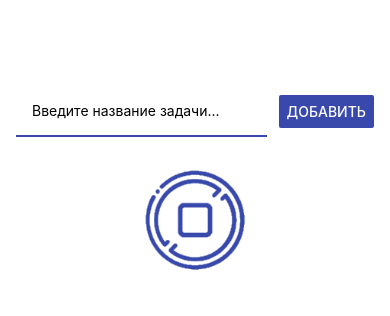
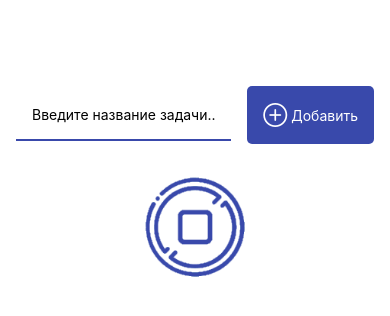
Before and after one commit to Neikan/RN.First, a React Native app: screen / in a window 390 px wide. Shown: the top 316 px of the page. Built offline with nearby package versions, Linux system fonts and the light colour scheme.

Commit message:
feat(NewTodo): refactor component

```diff
--- a/src/components/NewTodo/index.tsx
+++ b/src/components/NewTodo/index.tsx
@@ -1,7 +1,10 @@
 import React, { FC, useState } from 'react'
-import { Alert, Button, StyleSheet, TextInput, View } from 'react-native'
+import { Alert, Keyboard, StyleSheet, TextInput, View } from 'react-native'
+import { AntDesign } from '@expo/vector-icons'
 
 import { DefaultTheme } from '@/consts/theme'
+
+import { AppButton } from '../AppButton'
 
 import { INewTodoProps as IProps } from './types'
 
@@ -13,7 +16,7 @@ const styles = StyleSheet.create({
     marginBottom: 16
   },
   input: {
-    width: '70%',
+    width: '60%',
     borderStyle: 'solid',
     borderBottomColor: DefaultTheme.BRAND_500,
     borderBottomWidth: 2,
@@ -28,6 +31,7 @@ export const NewTodo: FC<IProps> = ({ onSubmit }) => {
     if (value.trim()) {
       onSubmit(value)
       setValue('')
+      Keyboard.dismiss()
     } else {
       Alert.alert('Название задачи может быть пустым')
     }
@@ -44,7 +48,16 @@ export const NewTodo: FC<IProps> = ({ onSubmit }) => {
         autoCorrect={false}
         autoCapitalize='none'
       />
-      <Button color={DefaultTheme.BRAND_500} title='Добавить' onPress={handlePress} />
+      <AppButton
+        onPress={handlePress}
+        backgroundColor={DefaultTheme.BRAND_500}
+        leftIcon={<AntDesign name='pluscircleo' size={24} color={DefaultTheme.LIGHT} />}
+      >
+        Добавить
+      </AppButton>
+      {/* <AntDesign.Button onPress={handlePress} name='pluscircleo' backgroundColor={DefaultTheme.BRAND_500}>
+        Добавить
+      </AntDesign.Button> */}
     </View>
   )
 }
```
